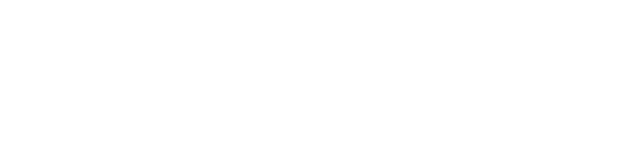
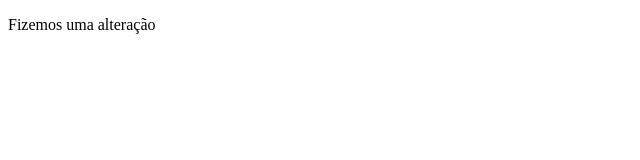
Before and after one commit to diogo-fialho/learn-git, a plain HTML site: page index.html in a window 1280 px wide. Shown: the whole page, without its empty margins (0-640 px from the left). Drawn offline with Linux system fonts and the light colour scheme.

Commit message:
adicionamos um paragrafo

```diff
--- a/index.html
+++ b/index.html
@@ -6,5 +6,7 @@
 </head>
 <body>
 
+<p>Fizemos uma alteração</p>
+
 </body>
 </html>
```
